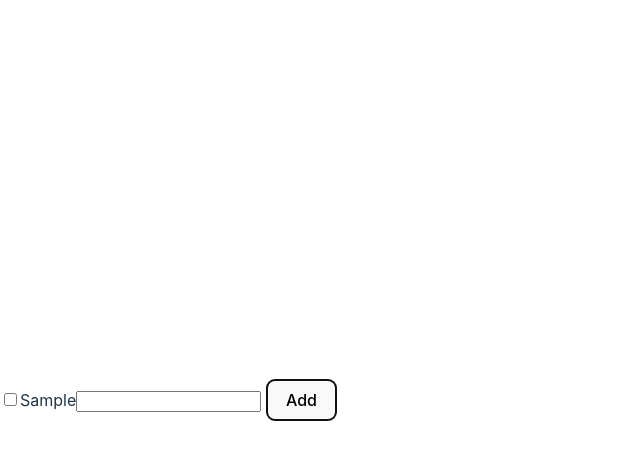
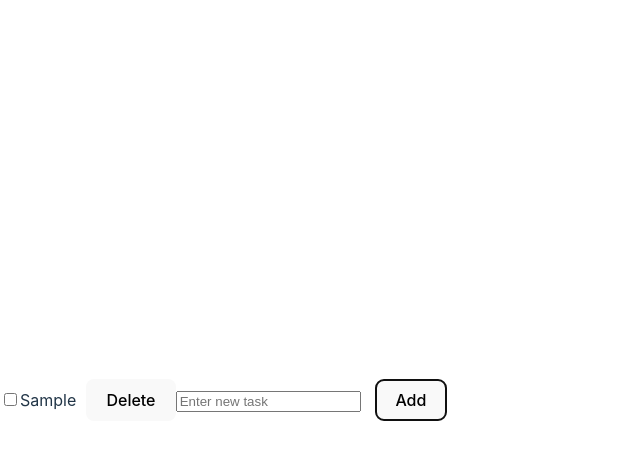
Before and after one commit to noahkrem/Listful, a website built with Vite: page index.html in a window 1280 px wide. Both pictures are taken after typing "Sample" into the empty fields and a click on the button "Add". Shown: the whole page, without its empty margins (0-640 px from the left). Built offline with nearby package versions, Linux system fonts and the light colour scheme.

Commit message:
Delete button and functionality implemented, close #2

```diff
--- a/index.html
+++ b/index.html
@@ -18,7 +18,7 @@
 <body>
     <ul id="list"></ul>
     <form id="new-task-form">
-        <input type="text" id="new-task-title">
+        <input type="text" id="new-task-title" name="taskTitle" placeholder="Enter new task">
         <button type="submit">Add</button>
     </form>
 </body>
--- a/src/main.ts
+++ b/src/main.ts
@@ -42,17 +42,36 @@ function addListItem(task: Task) {
   const item = document.createElement("li")
   const label = document.createElement("label")
   const checkbox = document.createElement("input")
+  const deleteButton = document.createElement("button")
 
+  // Configure the checkbox
+  checkbox.type = "checkbox"
+  checkbox.checked = task.completed
+  checkbox.id = `task-${task.id}`;  // Adding a unique id
+  checkbox.name = `task-${task.id}`;  // Adding a unique name
   checkbox.addEventListener("change", () => {
     task.completed = checkbox.checked
     saveTasks()
     console.log(tasks)
   })
-  checkbox.type = "checkbox"
-  checkbox.checked = task.completed
 
+  // Configure the delete button
+  deleteButton.textContent = "Delete"
+  console.log("Delete button")
+  deleteButton.addEventListener("click", () => {
+    console.log("Delete clicked")
+    // Remove the task from the tasks array
+    const taskIndex = tasks.findIndex(t => t.id === task.id)
+    if (taskIndex > -1) { // If taskIndex exists...
+      tasks.splice(taskIndex, 1)
+      saveTasks()
+      item.remove() // Remove the task from the DOM (Document Object Model, the tree of objects)
+    }
+  })
+
+  // Append elements to the label and item
   label.append(checkbox, task.title)  // Label carries the checkbox and the title of the task
-  item.append(label)  // Item carries the label
+  item.append(label, deleteButton)  // Append the label and the delete button
   list?.append(item)
 }
 
@@ -66,3 +85,9 @@ function loadTasks(): Task[] {
   if (taskJSON == null) return []
   return JSON.parse(taskJSON)
 }
+
+/*
+// Delete task
+function deleteTask(): {
+
+}*/
--- a/src/style.css
+++ b/src/style.css
@@ -73,6 +73,8 @@ button {
   background-color: #1a1a1a;
   cursor: pointer;
   transition: border-color 0.25s;
+  display: inline-block;
+  margin-left: 10px;
 }
 button:hover {
   border-color: #646cff;
```
Also changed, not shown: src/task.ts (added), src/tasks.ts (deleted).
